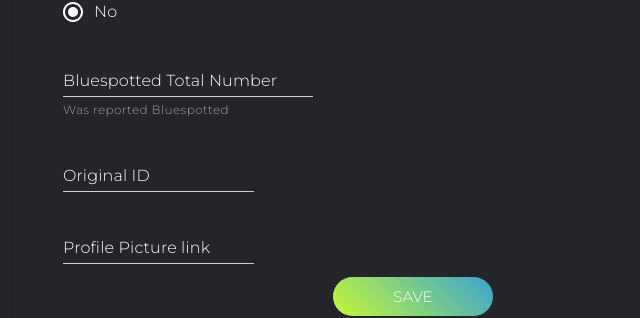
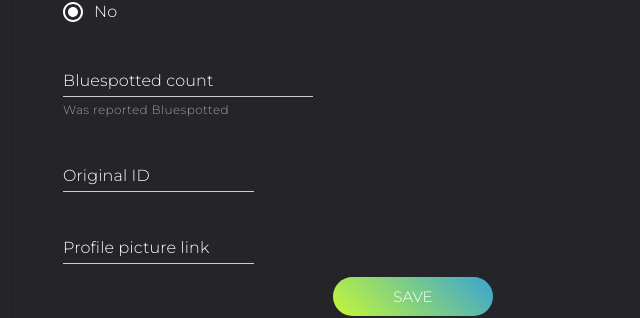
Before and after one commit to arieell25/Spotted_ClientSide, a React (Create React App) app in the folder client-side-spotted/: page /EditEncounter in a window 1280 px wide. Shown: the part 702-1020 px from the top of the page, without its empty margins (227-867 px from the left). Built offline with nearby package versions, Linux system fonts and the light colour scheme; no server answers.

Commit message:
[FIX] spelling

```diff
--- a/client-side-spotted/src/Components/Encounters/components/EncounterProfile.js
+++ b/client-side-spotted/src/Components/Encounters/components/EncounterProfile.js
@@ -154,8 +154,8 @@ else {
             <p>Spotted At: {date}</p>
             <p>Encounter no.: {encounter.EncounterID}</p>
             <p>Original ID: {encounter.OriginalID}</p>
-            <p>Total Bluespotted Reported: {encounter.SpottedCountReported}:</p>
-            <p>Actually Detected: {encounter.SpottedCount? encounter.SpottedCount : 'Not detected yet'}</p>
+            <p>Total Bluespotted Reported: {encounter.SpottedCountReported}</p>
+            <p>BlueSpotted Count: {encounter.SpottedCount? encounter.SpottedCount : 'Not detected yet'}</p>
             <p>MediaType: {encounter.MediaType === 1 ? 'Photos' : 'Video'}</p>
             <p>Reported By: {encounter.ReporterEmail}</p>
             <p>{encounter.UpdateBy ? 'Last Updates By: '+encounter.UpdateBy : ''}{encounter.UpdateAt ? ' at: ' + encounter.UpdateAt : ''}</p>
--- a/client-side-spotted/src/Components/Encounters/components/ResultsCard.js
+++ b/client-side-spotted/src/Components/Encounters/components/ResultsCard.js
@@ -78,8 +78,8 @@ export default function ResultsCard(props) {
         //Add to DB manual results
         SystemResultsService.addManualResult(originalPhoto, item.value, encounterid )
         .then(() => {
-          setstatus(`You'r verification of this photo as identified Bluespotted no. ${item.value} was saved`);
-          setDoneStatus(`Photo of encounter no. ${encounterid} was saved as indevidual identity no.${item.value} `)
+          setstatus(`Photo tagging as identified Bluespotted no. ${item.value} was saved.`);
+          setDoneStatus(`Photo of encounter no. ${encounterid} tagged as indevidual identity no. ${item.value}. `)
           setisDone(true);
           setOpen(true);
 
@@ -158,7 +158,7 @@ else{
                         />
                         <button className='btn' onClick={onClick}>save</button>
                         <Typography gutterBottom className={classes.cardtitle} component="h2">
-                          Or you can create a new Bluespotted individual
+                        Alternatively create a new Bluespotted individual
                         </Typography>
                         <button className='btn' onClick={handleNew}>New identity</button>
 
@@ -166,7 +166,7 @@ else{
                 } { photos.length === 0 && !isDone &&
                     <div>
                      <Typography gutterBottom className={classes.cardtitle} component="h2">
-                        Our algorithem did not found any similar identity
+                        Our algorithm did not find any similar identity
                     </Typography>
                     <button className='btn' onClick={handleNew}>New identity</button>
 
--- a/client-side-spotted/src/Components/Encounters/pages/EditEncounter.js
+++ b/client-side-spotted/src/Components/Encounters/pages/EditEncounter.js
@@ -258,7 +258,7 @@ export default function EditIdentifiedEncounter(props) {
             <TextField
               inputRef={register}
               name="SpottedCount"
-              label="Bluespotted Total Number"
+              label="Bluespotted count"
               margin="normal"
               defaultValue={count}
               helperText={`Was reported ${count} Bluespotted`}
@@ -279,7 +279,7 @@ export default function EditIdentifiedEncounter(props) {
             <TextField
               inputRef={register}
               name="ProfilePicture"
-              label="Profile Picture link"
+              label="Profile picture link"
               margin="normal"
               halfwidth="true"
             />
```
